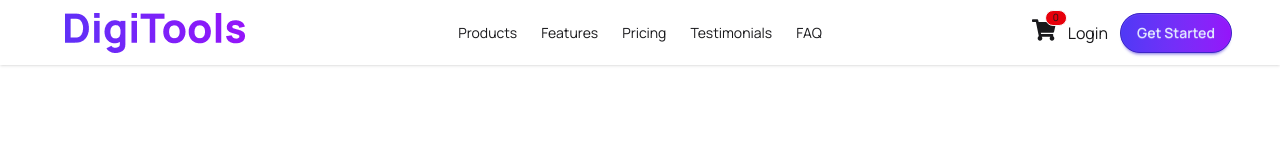
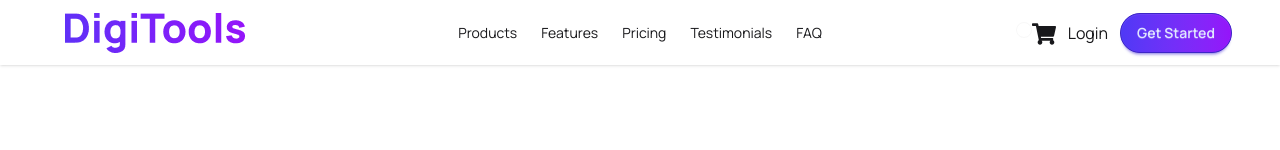
Before and after one commit to nazrul-avash/PH_Assignment_06, a React (Vite) app: page / in a window 1280 px wide. Shown: the top 150 px of the page. Built offline with nearby package versions, Linux system fonts and the light colour scheme.

Commit message:
navbar counting done

```diff
--- a/src/App.jsx
+++ b/src/App.jsx
@@ -5,16 +5,17 @@ import Banner from './Banner'
 import Hero from './Hero'
 import Products from './Products'
 import Testimonials from './Testimonials'
+import { useState } from 'react'
 
 function App() {
-
+const [cart,setCart] = useState([]);
 
   return (
     <>
-     <Banner/>
+     <Banner cart={cart}></Banner>
      <Hero/>
      <Testimonials></Testimonials>
-     <Products/>
+     <Products cart={cart} setCart={setCart}></Products>
      <ToastContainer />
     </>
   )
--- a/src/Banner.jsx
+++ b/src/Banner.jsx
@@ -2,7 +2,7 @@ import React from 'react';
 import companyLogo from './assets/DigiTools.png'
 import { FaShoppingCart } from 'react-icons/fa';
 
-const Banner = () => {
+const Banner = ({cart}) => {
     return (
         <div className=' bg-base-100 shadow-sm'>
             <div className=" navbar  max-w-[1200px] mx-auto ">
@@ -38,7 +38,7 @@ const Banner = () => {
   </div>
   <div className="navbar-end flex  gap-3">
     <div><div className="indicator">
-  <span className="indicator-item badge bg-red-600  badge-xs ">0</span>
+  <span className={` badge   badge-xs ${(cart.length<=0?"":"bg-red-600 indicator-item")} `}>{(cart.length<=0?"":cart.length)}</span>
   <a><FaShoppingCart  size={24} /></a>
 </div></div>
 
--- a/src/Products.jsx
+++ b/src/Products.jsx
@@ -6,9 +6,8 @@ const fetchData = async()=>{
     const response = await fetch('/productData.json');
     return response.json();
 }
-const Products = () => {
+const Products = ({cart,setCart}) => {
     const [toggleStatus,setToggleStatus] =useState("products");
-    const [cart,setCart] = useState([]);
     const productData = fetchData();
     function handleToggle(buttonClicked){
        setToggleStatus(buttonClicked);
```
